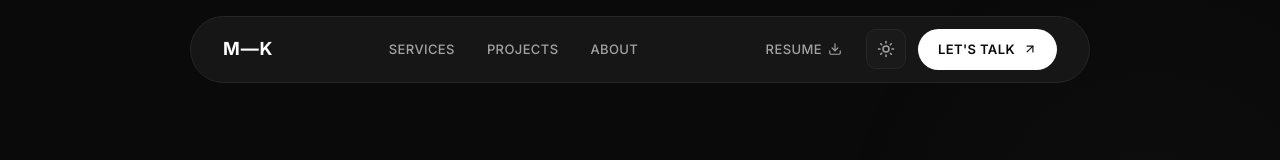
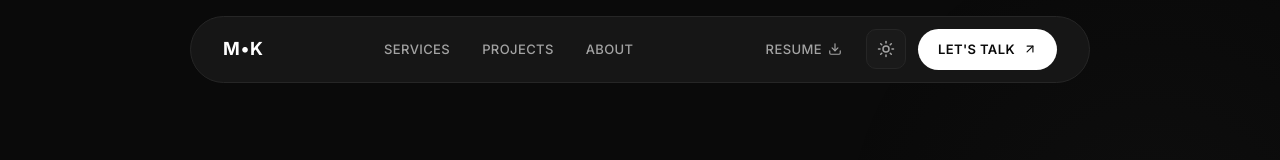
Before and after one commit to myselfrezaul7/portfolio, a Next.js app: page / in a window 1280 px wide. Shown: the top 160 px of the page. Built offline with nearby package versions, Linux system fonts and the light colour scheme.

Commit message:
Update logo to M•K

```diff
--- a/src/components/Footer.tsx
+++ b/src/components/Footer.tsx
@@ -16,7 +16,7 @@ export default function Footer() {
             <div className={styles.container}>
                 <div className={styles.content}>
                     {/* Logo */}
-                    <a href="#" className={styles.logo}>M—K</a>
+                    <a href="#" className={styles.logo}>M•K</a>
 
                     {/* Social Links */}
                     <div className={styles.socialLinks}>
--- a/src/components/Navbar.tsx
+++ b/src/components/Navbar.tsx
@@ -46,7 +46,7 @@ export default function Navbar() {
                 <div className={styles.navbarInner}>
                     {/* Logo */}
                     <a href="#" className={styles.logo}>
-                        M—K
+                        M•K
                     </a>
 
                     {/* Desktop Navigation */}
```
